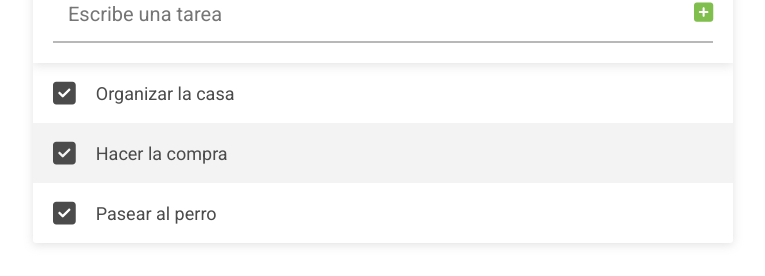
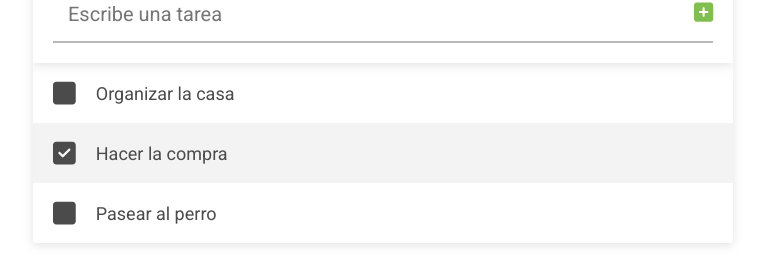
Before and after one commit to JhonCodeU/React-Task-List, a React (Create React App) app: page / in a window 1280 px wide. Shown: the part 143-419 px from the top of the page, without its empty margins (257-1022 px from the left). Built offline with nearby package versions, Linux system fonts and the light colour scheme; the HTML template or start-up script is replaced by a standard one.

Commit message:
checkTask

```diff
--- a/src/App.js
+++ b/src/App.js
@@ -20,7 +20,7 @@ const App = () => {
     <div className='contenedor'>
       <Header />
       <Form tasks={tasks} changeTasks={changeTasks} />
-      <TaskList tasks={tasks} />
+      <TaskList tasks={tasks} changeTasks={changeTasks} />
     </div>
   );
 }
--- a/src/components/Task.js
+++ b/src/components/Task.js
@@ -1,21 +1,24 @@
 import React, { useState } from 'react'
 import { FontAwesomeIcon } from '@fortawesome/react-fontawesome'
-import { faCheckSquare, faEdit, faTimes } from '@fortawesome/free-solid-svg-icons'
+import { faCheckSquare, faEdit, faTimes, faSquare } from '@fortawesome/free-solid-svg-icons'
 
-const Task = ({ task }) => {
+const Task = ({ task, toggleCompletedTask }) => {
 
   const [editingTask, setEditingTask] = useState(false);
   const [newTaskName, setNewTaskName] = useState(task.name);
 
   const handleSubmit = (e) => {
     e.preventDefault();
-    console.log('Actualizando tarea...');
     setEditingTask(false);
   }
 
   return (
     <li className='lista-tareas__tarea' key={task.id}>
-      <FontAwesomeIcon className='lista-tareas__icono lista-tareas__icono-check' icon={faCheckSquare} />
+      <FontAwesomeIcon
+        className='lista-tareas__icono lista-tareas__icono-check'
+        icon={task.completed ? faCheckSquare : faSquare}
+        onClick={() => toggleCompletedTask(task.id)}
+      />
       <div className='lista-tareas__texto'>
         {editingTask ? (
           <form onSubmit={handleSubmit} className='formulario-editar-tarea'>
--- a/src/components/TaskList.js
+++ b/src/components/TaskList.js
@@ -1,12 +1,28 @@
 import React from 'react'
 import Task from './Task';
 
-const TaskList = ({ tasks }) => {
+const TaskList = ({ tasks, changeTasks }) => {
+
+  const toggleCompletedTask = (id) => {
+    const newTasks = tasks.map(task => {
+      if (task.id === id) {
+        return { ...task, completed: !task.completed }
+      }
+      return task;
+    });
+
+    changeTasks(newTasks);
+  }
+
   return (
     <ul className='lista-tareas'>
       {tasks.length === 0 && <div className='lista-tareas__mensaje'>No hay tareas</div>}
       {tasks.map(task => (
-        <Task task={task} />
+        <Task
+          task={task}
+          key={task.id}
+          toggleCompletedTask={toggleCompletedTask}
+        />
       ))}
     </ul>
   );
```
